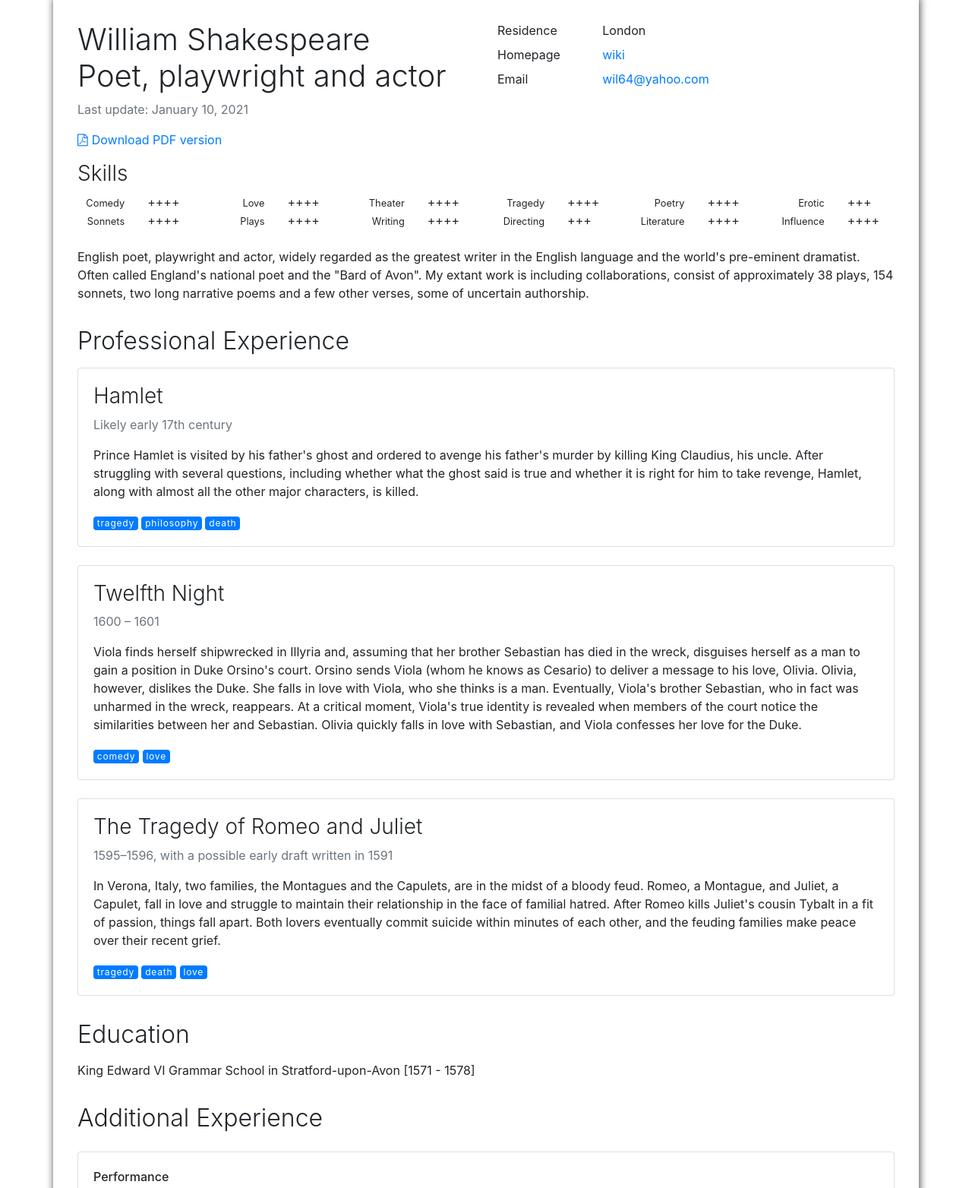
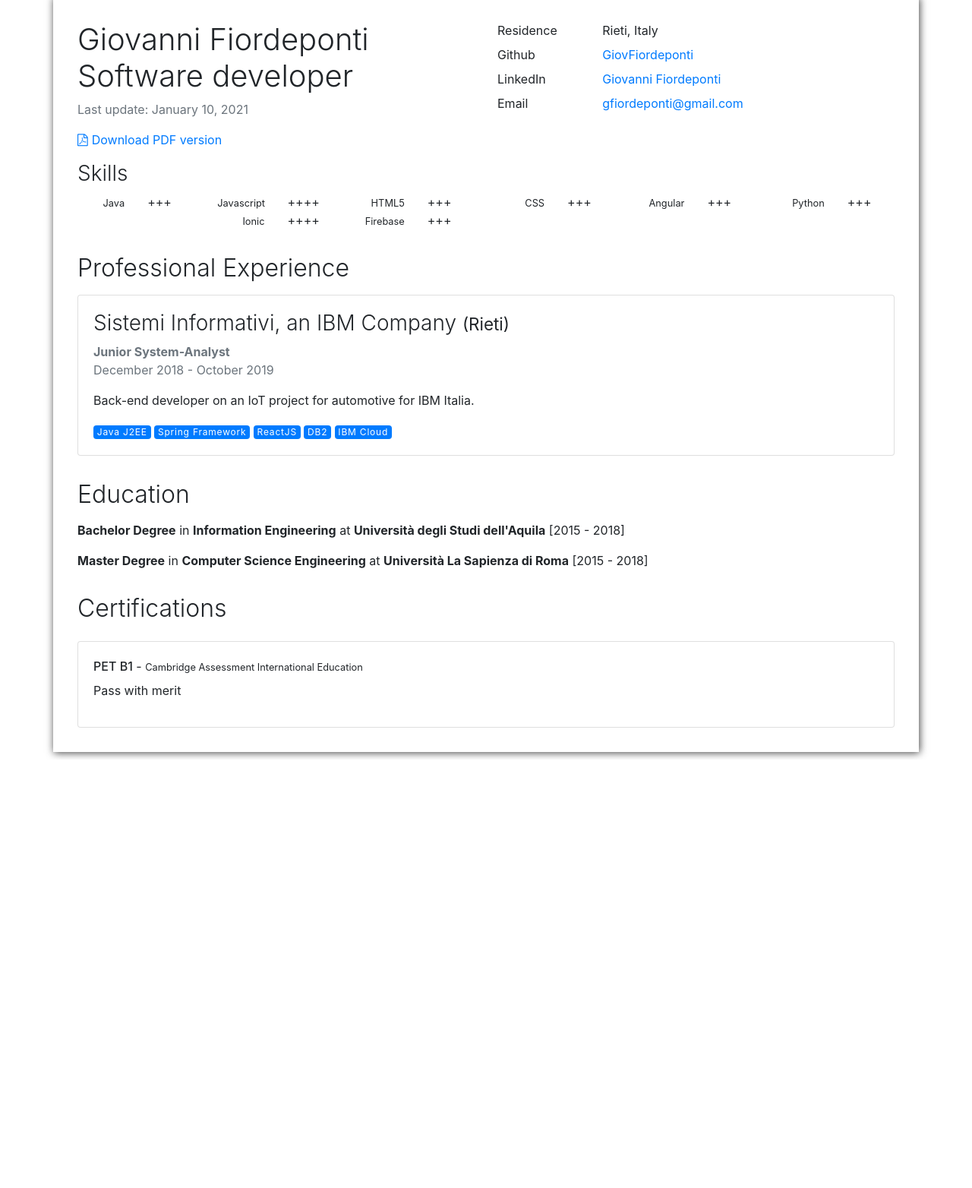
Before and after one commit to GiovFiordeponti/cv, a plain HTML site: page index.html in a window 1280 px wide. Shown: the part 14-1578 px from the top of the page at 76% size. After the commit the page ends 1014 px from the top, so only its background shows below. Drawn offline with nearby package versions, Linux system fonts and the light colour scheme.

Commit message:
Deploying to gh-pages from  @ c1d1e15f91f3de41836515ef9fddf25912e7358b 🚀

```diff
--- a/index.html
+++ b/index.html
@@ -3,7 +3,7 @@
 <head>
     <meta charset="UTF-8"/>
     <meta name="viewport" content="width=device-width, initial-scale=1">
-    <title>William Shakespeare. Poet, playwright and actor</title>
+    <title>Giovanni Fiordeponti. Software developer</title>
     <link rel="icon" href="favicon.ico" type="image/x-icon"/>
     <link rel="stylesheet" href="https://stackpath.bootstrapcdn.com/bootstrap/4.1.3/css/bootstrap.min.css">
     <link rel="stylesheet" href="https://maxcdn.bootstrapcdn.com/font-awesome/4.7.0/css/font-awesome.min.css">
@@ -13,12 +13,12 @@
 <div class="container page">
     <div class="row">
         <div class="col-md-6 col-print-6">
-            <h1>William Shakespeare<br/>Poet, playwright and actor</h1>
+            <h1>Giovanni Fiordeponti<br/>Software developer</h1>
             <p>
                 <time datetime="" class="text-muted">Last update: January 10, 2021</time>
             </p>
             <p>
-                <span class="screen"><a href="william-shakespeare.poet-playwright-and-actor.pdf"><i class="fa fa-file-pdf-o" aria-hidden="true"></i>Download PDF version</a></span>
+                <span class="screen"><a href="giovanni-fiordeponti.software-developer.pdf"><i class="fa fa-file-pdf-o" aria-hidden="true"></i>Download PDF version</a></span>
                 <span class="print">The online version is available at <a href="https://GiovFiordeponti.github.io/cv" class="text-nowrap"><i
                     class="fa fa-github" aria-hidden="true"></i>https://GiovFiordeponti.github.io/cv</a></span>
             </p>
@@ -26,14 +26,19 @@
         <div class="col-md-6 col-print-6">
             <dl class="row">
                 <dt class="col-md-3">Residence</dt>
-                <dd class="col-md-9">London</dd>
-                <dt class="col-md-3">Homepage</dt>
-                <dd class="col-md-9"><a href="https://en.wikipedia.org/wiki/William_Shakespeare">
-                  <span class="print">https://en.wikipedia.org/wiki/William_Shakespeare</span>
-                  <span class="screen">wiki</span>
+                <dd class="col-md-9">Rieti, Italy</dd>
+                <dt class="col-md-3">Github</dt>
+                <dd class="col-md-9"><a href="https://github.com/GiovFiordeponti">
+                  <span class="print">https://github.com/GiovFiordeponti</span>
+                  <span class="screen">GiovFiordeponti</span>
                 </a></dd>
+                <dt class="col-md-3">LinkedIn</dt>
+                <dd class="col-md-9"><a href="https://www.linkedin.com/in/giovanni-fiordeponti-070aa3172/">
+                <span class="print">https://www.linkedin.com/in/giovanni-fiordeponti-070aa3172/</span>
+                <span class="screen">Giovanni Fiordeponti</span>
+              </a></dd>
                 <dt class="col-md-3">Email</dt>
-                <dd class="col-md-9"><a href="mailto:wil64@yahoo.com">wil64@yahoo.com</a></dd>
+                <dd class="col-md-9"><a href="mailto:gfiordeponti@gmail.com">gfiordeponti@gmail.com</a></dd>
             </dl>
         </div>
     </div>
@@ -41,155 +46,106 @@
     <h3 class="screen">Skills</h3>
     <div class="row mb-4">
         <div class="col-print-1 col-3 col-md-2 col-lg-1 text-right">
-            <small>Comedy</small>
+            <small>Java</small>
+        </div>
+        <div class="col-print-1 col-3 col-md-2 col-lg-1">
+            +++
+        </div>
+        <div class="col-print-1 col-3 col-md-2 col-lg-1 text-right">
+            <small>Javascript</small>
         </div>
         <div class="col-print-1 col-3 col-md-2 col-lg-1">
             ++++
         </div>
         <div class="col-print-1 col-3 col-md-2 col-lg-1 text-right">
-            <small>Love</small>
+            <small>HTML5</small>
+        </div>
+        <div class="col-print-1 col-3 col-md-2 col-lg-1">
+            +++
+        </div>
+        <div class="col-print-1 col-3 col-md-2 col-lg-1 text-right">
+            <small>CSS</small>
+        </div>
+        <div class="col-print-1 col-3 col-md-2 col-lg-1">
+            +++
+        </div>
+        <div class="col-print-1 col-3 col-md-2 col-lg-1 text-right">
+            <small>Angular</small>
+        </div>
+        <div class="col-print-1 col-3 col-md-2 col-lg-1">
+            +++
+        </div>
+        <div class="col-print-1 col-3 col-md-2 col-lg-1 text-right">
+            <small>Python</small>
+        </div>
+        <div class="col-print-1 col-3 col-md-2 col-lg-1">
+            +++
+        </div>
+        <div class="col-print-1 col-3 col-md-2 col-lg-1 text-right">
+            <small></small>
+        </div>
+        <div class="col-print-1 col-3 col-md-2 col-lg-1">
+
+        </div>
+        <div class="col-print-1 col-3 col-md-2 col-lg-1 text-right">
+            <small>Ionic</small>
         </div>
         <div class="col-print-1 col-3 col-md-2 col-lg-1">
             ++++
         </div>
         <div class="col-print-1 col-3 col-md-2 col-lg-1 text-right">
-            <small>Theater</small>
-        </div>
-        <div class="col-print-1 col-3 col-md-2 col-lg-1">
-            ++++
-        </div>
-        <div class="col-print-1 col-3 col-md-2 col-lg-1 text-right">
-            <small>Tragedy</small>
-        </div>
-        <div class="col-print-1 col-3 col-md-2 col-lg-1">
-            ++++
-        </div>
-        <div class="col-print-1 col-3 col-md-2 col-lg-1 text-right">
-            <small>Poetry</small>
-        </div>
-        <div class="col-print-1 col-3 col-md-2 col-lg-1">
-            ++++
-        </div>
-        <div class="col-print-1 col-3 col-md-2 col-lg-1 text-right">
-            <small>Erotic</small>
+            <small>Firebase</small>
         </div>
         <div class="col-print-1 col-3 col-md-2 col-lg-1">
             +++
         </div>
         <div class="col-print-1 col-3 col-md-2 col-lg-1 text-right">
-            <small>Sonnets</small>
+            <small></small>
         </div>
         <div class="col-print-1 col-3 col-md-2 col-lg-1">
-            ++++
-        </div>
-        <div class="col-print-1 col-3 col-md-2 col-lg-1 text-right">
-            <small>Plays</small>
-        </div>
-        <div class="col-print-1 col-3 col-md-2 col-lg-1">
-            ++++
-        </div>
-        <div class="col-print-1 col-3 col-md-2 col-lg-1 text-right">
-            <small>Writing</small>
-        </div>
-        <div class="col-print-1 col-3 col-md-2 col-lg-1">
-            ++++
-        </div>
-        <div class="col-print-1 col-3 col-md-2 col-lg-1 text-right">
-            <small>Directing</small>
-        </div>
-        <div class="col-print-1 col-3 col-md-2 col-lg-1">
-            +++
-        </div>
-        <div class="col-print-1 col-3 col-md-2 col-lg-1 text-right">
-            <small>Literature</small>
-        </div>
-        <div class="col-print-1 col-3 col-md-2 col-lg-1">
-            ++++
-        </div>
-        <div class="col-print-1 col-3 col-md-2 col-lg-1 text-right">
-            <small>Influence</small>
-        </div>
-        <div class="col-print-1 col-3 col-md-2 col-lg-1">
-            ++++
+
         </div>
     </div>
 
-    <p>
+    <!-- <p>
         English poet, playwright and actor, widely regarded as the greatest writer in the English language
         and the world's pre-eminent dramatist. Often called England's national poet and the "Bard of Avon".
         My extant work is including collaborations, consist of approximately 38 plays, 154 sonnets,
         two long narrative poems and a few other verses, some of uncertain authorship.
-    </p>
+    </p> -->
 
     <h2>Professional Experience</h2>
     <div class="card mb-4">
         <div class="card-body">
-            <h3>Hamlet</h3>
-            <p class="text-muted">Likely early 17th century</p>
-
-            <p>Prince Hamlet is visited by his father&#39;s ghost and ordered to avenge his father&#39;s murder by killing King Claudius, his uncle. After struggling with several questions, including whether what the ghost said is true and whether it is right for him to take revenge, Hamlet, along with almost all the other major characters, is killed.</p>
+            <h3>Sistemi Informativi, an IBM Company <small>(Rieti)</small></h3>
+            <b class="text-muted">Junior System-Analyst</b>
+            <p class="text-muted">December 2018 - October 2019</p>
+            <p>Back-end developer on an IoT project for automotive for IBM Italia.</p>
 
             <div>
-                <span class="badge badge-primary">tragedy</span>
-                <span class="badge badge-primary">philosophy</span>
-                <span class="badge badge-primary">death</span>
-            </div>
-        </div>
-    </div>
-    <div class="card mb-4">
-        <div class="card-body">
-            <h3>Twelfth Night</h3>
-            <p class="text-muted">1600 – 1601</p>
-
-            <p>Viola finds herself shipwrecked in Illyria and, assuming that her brother Sebastian has died in the wreck, disguises herself as a man to gain a position in Duke Orsino&#39;s court. Orsino sends Viola (whom he knows as Cesario) to deliver a message to his love, Olivia. Olivia, however, dislikes the Duke. She falls in love with Viola, who she thinks is a man. Eventually, Viola&#39;s brother Sebastian, who in fact was unharmed in the wreck, reappears. At a critical moment, Viola&#39;s true identity is revealed when members of the court notice the similarities between her and Sebastian. Olivia quickly falls in love with Sebastian, and Viola confesses her love for the Duke.</p>
-
-            <div>
-                <span class="badge badge-primary">comedy</span>
-                <span class="badge badge-primary">love</span>
-            </div>
-        </div>
-    </div>
-    <div class="card mb-4">
-        <div class="card-body">
-            <h3>The Tragedy of Romeo and Juliet</h3>
-            <p class="text-muted">1595–1596, with a possible early draft written in 1591</p>
-
-            <p>In Verona, Italy, two families, the Montagues and the Capulets, are in the midst of a bloody feud. Romeo, a Montague, and Juliet, a Capulet, fall in love and struggle to maintain their relationship in the face of familial hatred. After Romeo kills Juliet&#39;s cousin Tybalt in a fit of passion, things fall apart. Both lovers eventually commit suicide within minutes of each other, and the feuding families make peace over their recent grief.</p>
-
-            <div>
-                <span class="badge badge-primary">tragedy</span>
-                <span class="badge badge-primary">death</span>
-                <span class="badge badge-primary">love</span>
+                <span class="badge badge-primary">Java J2EE</span>
+                <span class="badge badge-primary">Spring Framework</span>
+                <span class="badge badge-primary">ReactJS</span>
+                <span class="badge badge-primary">DB2</span>
+                <span class="badge badge-primary">IBM Cloud</span>
             </div>
         </div>
     </div>
 
     <h2>Education</h2>
-    <p>King Edward VI Grammar School in Stratford-upon-Avon [1571 - 1578]</p>
 
-    <h2>Additional Experience</h2>
+    <p><b>Bachelor Degree</b> in <b>Information Engineering</b> at <b>Università degli Studi dell&#x27;Aquila</b> [2015 - 2018]</p>
+    <p><b>Master Degree</b> in <b>Computer Science Engineering</b> at <b>Università La Sapienza di Roma</b> [2015 - 2018]</p>
+
+    <h2>Certifications</h2>
 
     <div class="card mt-4">
         <div class="card-body">
-            <div class="mb-2"><strong>Performance</strong></div>
+            <div class="mb-2"><strong>PET B1</strong> - <small>Cambridge Assessment International Education</small></div>
 
-            <p>Thousands of performances of my plays have been staged since the end of the 16th century. Many of my greatest plays were performed by the Lord Chamberlain&#39;s Men and King&#39;s Men acting companies at the <a href="https://en.wikipedia.org/wiki/Globe_Theatre">Globe</a> and Blackfriars Theatres.</p>
+            <p>Pass with merit</p>
 
             <div>
-                <span class="badge badge-primary">theater</span>
-                <span class="badge badge-primary">play</span>
-            </div>
-        </div>
-    </div>
-    <div class="card mt-4">
-        <div class="card-body">
-            <div class="mb-2"><strong>Poetry</strong></div>
-
-            <p>In 1593 and 1594, when the theatres were closed because of plague, I published two narrative poems on sexual themes, Venus and Adonis and The Rape of Lucrece. He dedicated them to Henry Wriothesley, Earl of Southampton.</p>
-
-            <div>
-                <span class="badge badge-primary">poetry</span>
-                <span class="badge badge-primary">erotic</span>
             </div>
         </div>
     </div>
```
Also changed, not shown: favicon.ico, 2 other files.
